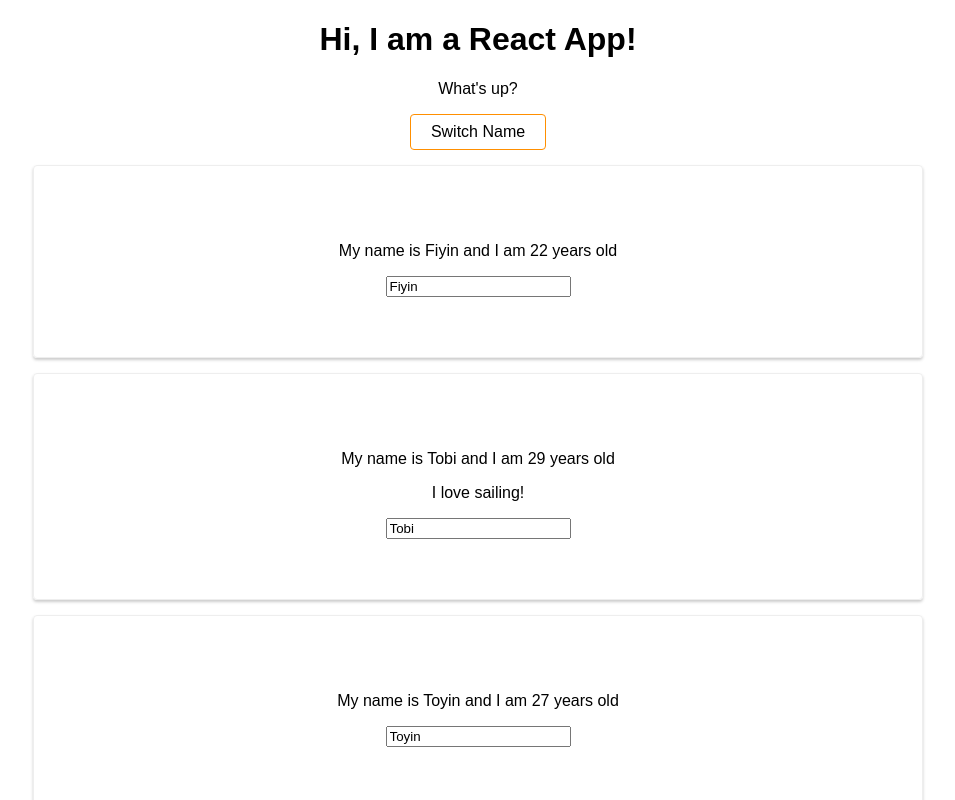
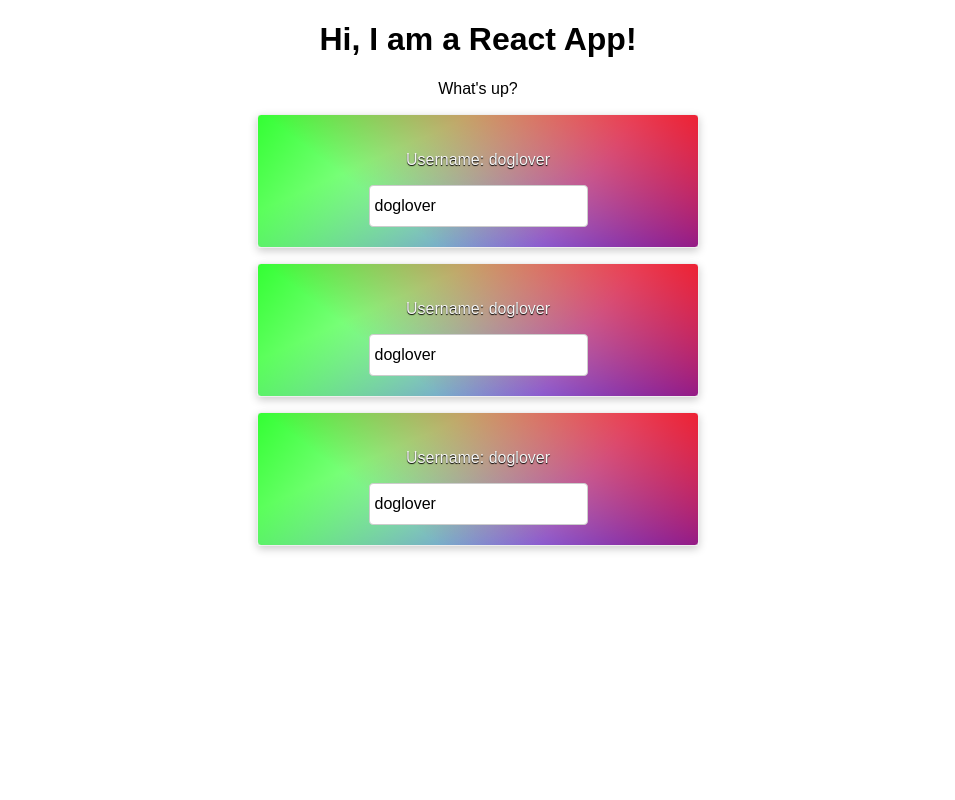
Before and after one commit to deinyefa/react-complete-guide, a React (Create React App) app: page / in a window 1280 px wide. Shown: the top 800 px of the page, without its empty margins (162-1117 px from the left). Built offline with nearby package versions, Linux system fonts and the light colour scheme.

Commit message:
Assignment 1 - Event binding + passing state / props

```diff
--- a/src/App.js
+++ b/src/App.js
@@ -1,62 +1,32 @@
 import React, { Component } from 'react';
 import './App.css';
 
-import Person from './Person/Person';
+import UserOutput from './UserOutput/UserOutput';
+
 
 class App extends Component {
   state = {
-    persons: [
-      { name: 'Fiyin', age: 22 },
-      { name: 'Tobi', age: 29 },
-      { name: 'Toyin', age: 27 },
-      { name: 'Tolu', age: 26 }
-    ]
+    username: 'doglover'
   }
 
-  switchNameHandler = (newName) => {
-    this.setState({
-      persons: [
-        { name: newName, age: 23 },
-        { name: 'Tobi', age: 29 },
-        { name: 'Toyin', age: 27 },
-        { name: 'Tolu', age: 30 }
-      ]
-    })
-  }
-
-  changeNameHandler = event => {
-    this.setState({
-      persons: [
-        { name: 'Fiyin', age: 23 },
-        { name: event.target.value, age: 29 },
-        { name: 'Toyin', age: 27 },
-        { name: 'Tolu', age: 30 }
-      ]
-    })
+  updateUsernameHandler = event => {
+    this.setState({ username: event.target.value })
   }
 
   render() {
-    const style = {
-      backgroundColor: 'white',
-      font: 'inherit',
-      border: '1px solid #ff8f00',
-      padding: '8px 20px',
-      cursor: 'pointer',
-      borderRadius: '4px',
-    }
-
     return (
       <div className="App">
         <h1>Hi, I am a React App!</h1>
         <p>What's up?</p>
-        <button onClick={() => this.switchNameHandler('Fiyinfoluwa')} style={style}>Switch Name</button>
-        <Person
-          name={this.state.persons[0].name}
-          age={this.state.persons[0].age}
-          click={this.switchNameHandler.bind(this, 'Folu')} />
-        <Person name={this.state.persons[1].name} age={this.state.persons[1].age} changed={this.changeNameHandler}>I love sailing!</Person>
-        <Person name={this.state.persons[2].name} age={this.state.persons[2].age} />
-        <Person name={this.state.persons[3].name} age={this.state.persons[3].age} />
+        <UserOutput
+          username={this.state.username}
+          updateUsername={this.updateUsernameHandler.bind(this)} />
+        <UserOutput
+          username={this.state.username}
+          updateUsername={this.updateUsernameHandler.bind(this)} />
+        <UserOutput
+          username={this.state.username}
+          updateUsername={this.updateUsernameHandler.bind(this)} />
       </div>
     );
   }
--- /dev/null
+++ b/src/UserInput/UserInput.js
@@ -0,0 +1,19 @@
+import React from 'react';
+
+const UserInput = props => {
+  const styles = {
+    height: '30px',
+    font: 'inherit',
+    borderRadius: '4px',
+    padding: '5px',
+    border: '1px solid #ccc',
+  }
+
+  return <input
+    type="text"
+    onChange={props.updateUsername}
+    defaultValue={props.username}
+    style={styles} />
+}
+
+export default UserInput;
--- /dev/null
+++ b/src/UserOutput/UserOutput.css
@@ -0,0 +1,16 @@
+.UserOutput {
+  border: 1px solid #eee;
+  padding: 20px;
+  margin: 15px auto;
+  width: 400px;
+  box-shadow: 0 3px 8px #ccc;
+  border-radius: 4px;
+  background: linear-gradient(217deg, rgba(255, 0, 0, .8), rgba(255, 0, 0, 0) 70.71%),
+    linear-gradient(127deg, rgba(0, 255, 0, .8), rgba(0, 255, 0, 0) 70.71%),
+    linear-gradient(336deg, rgba(0, 0, 255, .8), rgba(0, 0, 255, 0) 70.71%);
+}
+
+.UserOutput p {
+  color: whitesmoke;
+  text-shadow: 0 1px 1px black;
+}
--- /dev/null
+++ b/src/UserOutput/UserOutput.js
@@ -0,0 +1,15 @@
+import React from 'react';
+
+import UserInput from '../UserInput/UserInput';
+import './UserOutput.css';
+
+const UserOutput = props => {
+  return (
+    <div className="UserOutput">
+      <p>Username: {props.username}</p>
+      <UserInput updateUsername={props.updateUsername} username={props.username} />
+    </div>
+  )
+}
+
+export default UserOutput;
```
